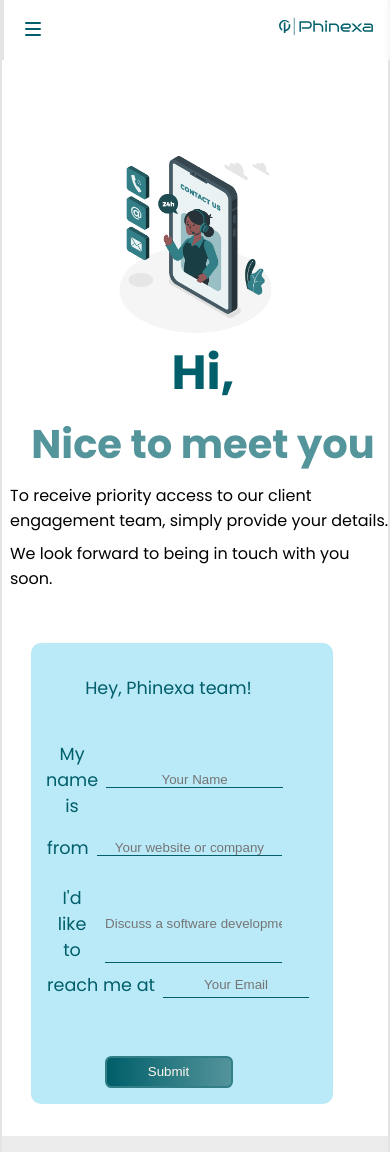
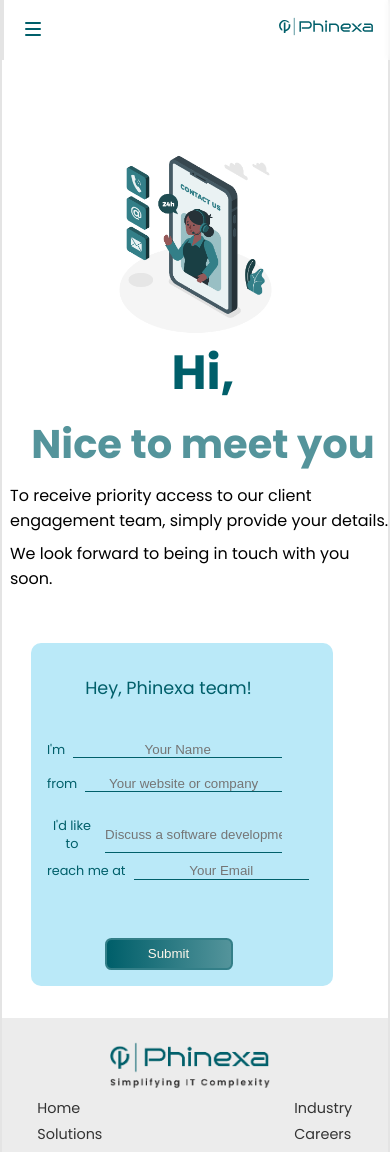
Before and after one commit to Phinexa-dev/phinexa.web, a React (Create React App) app: page /contact in a window 390 px wide. Shown: the top 1152 px of the page. Built offline with nearby package versions, Linux system fonts and the light colour scheme.

Commit message:
fixed font sizes on smaller screens

```diff
--- a/src/components/ContactUs/ContactCard.js
+++ b/src/components/ContactUs/ContactCard.js
@@ -54,7 +54,7 @@ function ContactCard() {
             <div className='second-row'>
                 <div className='second-row-sub'>
                     <div>
-                        <span className='myname'>My name is</span>
+                        <span className='myname'>I'm</span>
                         <input
                             type="text"
                             name="from_name"
@@ -64,7 +64,7 @@ function ContactCard() {
                         />
                     </div>
                     <div>
-                        <span>from</span>
+                        <span className="companynm">from</span>
                         <input
                             type="text"
                             name="from_company"
@@ -75,7 +75,7 @@ function ContactCard() {
                     </div>
                 </div>
                 <div>
-                    <span>I'd like to </span>
+                    <span className="iliketo">I'd like to </span>
                     <input
                         type="text"
                         name="message"
@@ -86,7 +86,7 @@ function ContactCard() {
                 </div>
             </div>
             <div className='third-row'>
-                <span>reach me at</span>
+                <span className="reachme">reach me at</span>
                 <input
                     type="text"
                     name="reply_to"
--- a/src/components/ContactUs/ContactCard.scss
+++ b/src/components/ContactUs/ContactCard.scss
@@ -113,8 +113,20 @@
         justify-content: center;
        }
 }
-    @media (max-width: 1024px) {
+    @media (max-width: 395px) {
+        .myname{
+          font-size: 0.8rem;
+        }
+      .companynm{
+         font-size: 0.8rem;
+      }
+      .iliketo{
+        font-size: 0.8rem;
+      }
+      .reachme{
+                font-size: 0.8rem;
 
+      }
     }
 
 .button button {
```
